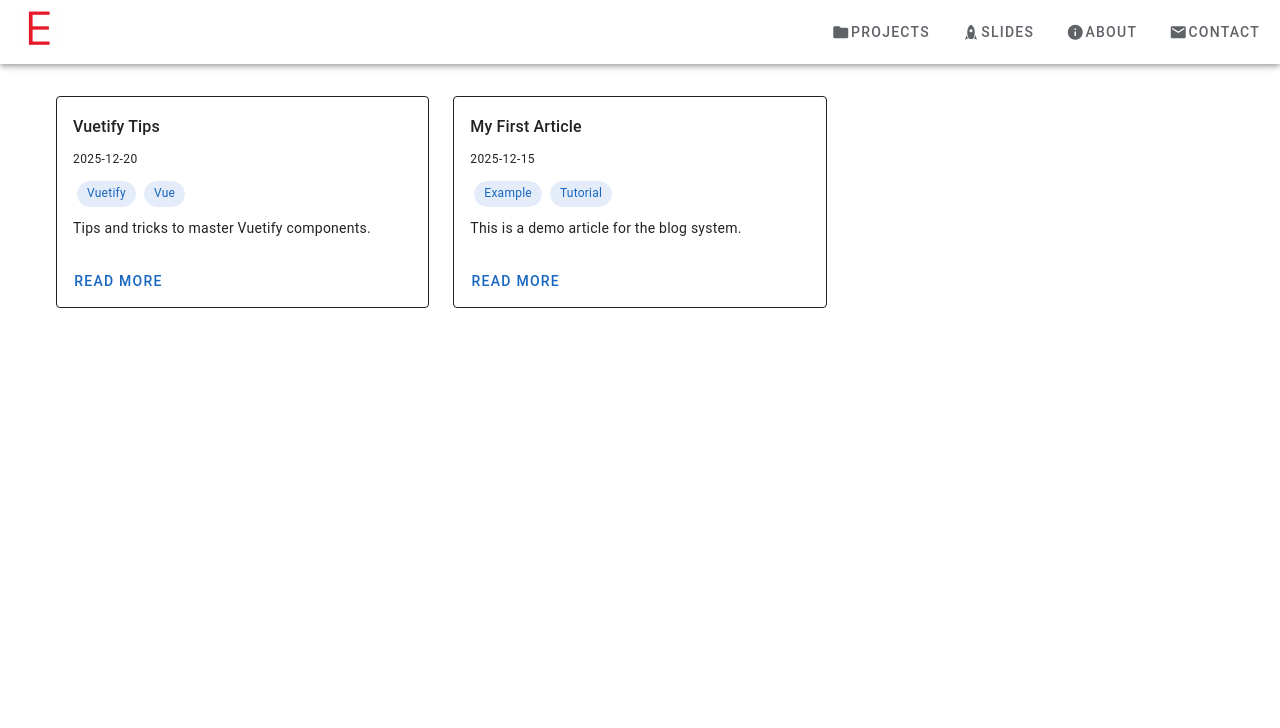
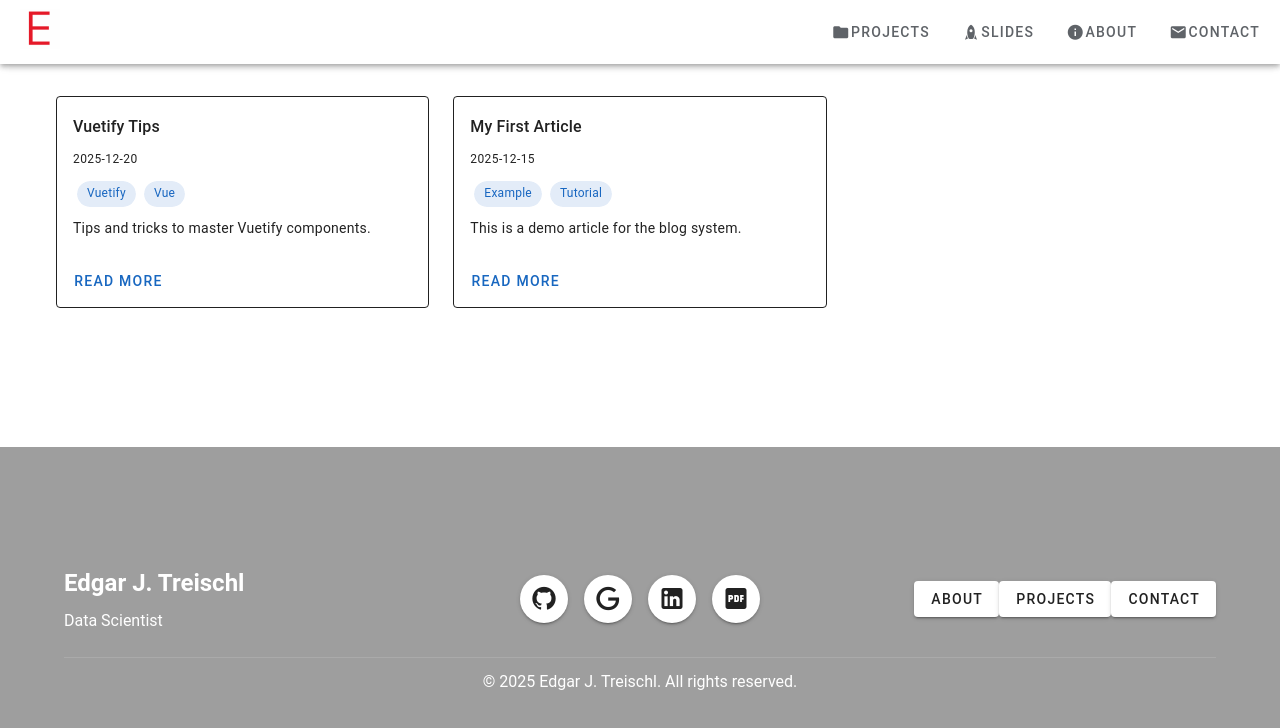
Before and after one commit to edgar-treischl/harald, a Vue app: page /blog in a window 1280 px wide. Shown: the top 728 px of the page. Built offline with nearby package versions, Linux system fonts and the light colour scheme; a small style sheet from the web is missing.

Commit message:
Add Footer

```diff
--- a/components.d.ts
+++ b/components.d.ts
@@ -14,6 +14,7 @@ declare module 'vue' {
     BlogCard: typeof import('./src/components/BlogCard.vue')['default']
     BlogList: typeof import('./src/components/BlogList.vue')['default']
     BlogPage: typeof import('./src/components/BlogPage.vue')['default']
+    Footer: typeof import('./src/components/Footer.vue')['default']
     HelloWorld: typeof import('./src/components/HelloWorld.vue')['default']
     Hero: typeof import('./src/components/Hero.vue')['default']
     Navbar: typeof import('./src/components/Navbar.vue')['default']
--- a/src/App.vue
+++ b/src/App.vue
@@ -8,11 +8,20 @@
     <v-main>
       <router-view /> <!-- This is where the matched route content will go -->
     </v-main>
+
+    <!-- Footer -->
+    <Footer v-if="!isLandingPage" />
   </v-app>
 </template>
 
 <script setup>
-import Navbar from './components/Navbar.vue';  // Ensure Navbar is available
+import { computed } from 'vue'       // <--- IMPORT computed
+import { useRoute } from 'vue-router'
+import Navbar from './components/Navbar.vue'
+import Footer from './components/Footer.vue'
+
+const route = useRoute()
+const isLandingPage = computed(() => route.path === '/')
 </script>
 
 <style scoped>
--- /dev/null
+++ b/src/components/Footer.vue
@@ -0,0 +1,86 @@
+<template>
+  <v-footer
+    color="grey darken-4"
+    class="white--text pa-12"
+    padless
+  >
+    <v-container>
+      <v-row
+        align="center"
+        justify="space-between"
+        class="flex-wrap"
+      >
+        <!-- Left: Brand / Name -->
+        <v-col cols="12" md="4" class="text-center text-md-left mb-6 mb-md-0">
+          <h2 class="font-weight-bold mb-2">Edgar J. Treischl</h2>
+          <p class="subtitle-2 mb-0">Data Scientist</p>
+        </v-col>
+
+        <!-- Center: Social Links -->
+        <v-col cols="12" md="4" class="d-flex justify-center mb-6 mb-md-0">
+          <v-btn
+            v-for="(link, index) in socialLinks"
+            :key="index"
+            :href="link.url"
+            target="_blank"
+            rel="noopener noreferrer"
+            icon
+            class="social-btn white--text mx-2"
+            :aria-label="link.label"
+          >
+            <v-icon size="28">{{ link.icon }}</v-icon>
+          </v-btn>
+        </v-col>
+
+        <!-- Right: Quick links (optional) -->
+        <v-col cols="12" md="4" class="text-center text-md-right">
+          <v-btn text class="white--text" to="/about">About</v-btn>
+          <v-btn text class="white--text" to="/projects">Projects</v-btn>
+          <v-btn text class="white--text" to="/contact">Contact</v-btn>
+        </v-col>
+      </v-row>
+
+      <v-divider class="my-6" color="white"></v-divider>
+
+      <!-- Copyright -->
+      <v-row justify="center">
+        <p class="caption mb-0">
+          &copy; {{ currentYear }} Edgar J. Treischl. All rights reserved.
+        </p>
+      </v-row>
+    </v-container>
+  </v-footer>
+</template>
+
+<script setup lang="ts">
+interface SocialLink {
+  icon: string
+  url: string
+  label: string
+}
+
+const socialLinks: SocialLink[] = [
+  { icon: 'mdi-github', url: 'https://github.com/edgar-treischl', label: 'GitHub' },
+  { icon: 'mdi-google', url: 'https://scholar.google.com/citations?user=hOhulnUAAAAJ&hl=en', label: 'Google Scholar' },
+  { icon: 'mdi-linkedin', url: 'https://www.linkedin.com/in/dr-edgar-treischl-b681791b2/?originalSubdomain=de', label: 'LinkedIn' },
+  { icon: 'mdi-file-pdf-box', url: `${import.meta.env.BASE_URL}CV_Treischl.pdf`, label: 'CV PDF' }
+]
+
+const currentYear = new Date().getFullYear()
+</script>
+
+<style scoped>
+.social-btn {
+  transition: transform 0.3s ease-in-out, background-color 0.3s;
+  width: 44px;
+  height: 44px;
+  display: flex;
+  align-items: center;
+  justify-content: center;
+  border-radius: 50%;
+}
+.social-btn:hover {
+  transform: scale(1.2);
+  background-color: rgba(255, 255, 255, 0.1);
+}
+</style>
--- a/src/components/Hero.vue
+++ b/src/components/Hero.vue
@@ -66,9 +66,9 @@
 <script setup>
 const socialLinks = [
   { icon: 'mdi-github', url: 'https://github.com/edgar-treischl', label: 'GitHub' },
-  { icon: 'mdi-google', url: 'https://www.google.com', label: 'Google' },
+  { icon: 'mdi-google', url: 'https://scholar.google.com/citations?user=hOhulnUAAAAJ&hl=en', label: 'Google' },
   { icon: 'mdi-linkedin', url: 'https://www.linkedin.com/in/dr-edgar-treischl-b681791b2/?originalSubdomain=de', label: 'LinkedIn' },
-  { icon: 'mdi-file-pdf-box', url: '/media/CV_Treischl.pdf', label: 'CV PDF' }
+  { icon: 'mdi-file-pdf-box', url: `${import.meta.env.BASE_URL}CV_Treischl.pdf`, label: 'CV PDF' }
 ]
 </script>
 
```
Also changed, not shown: 1 other file (tests, documents, lock files or other folders).
